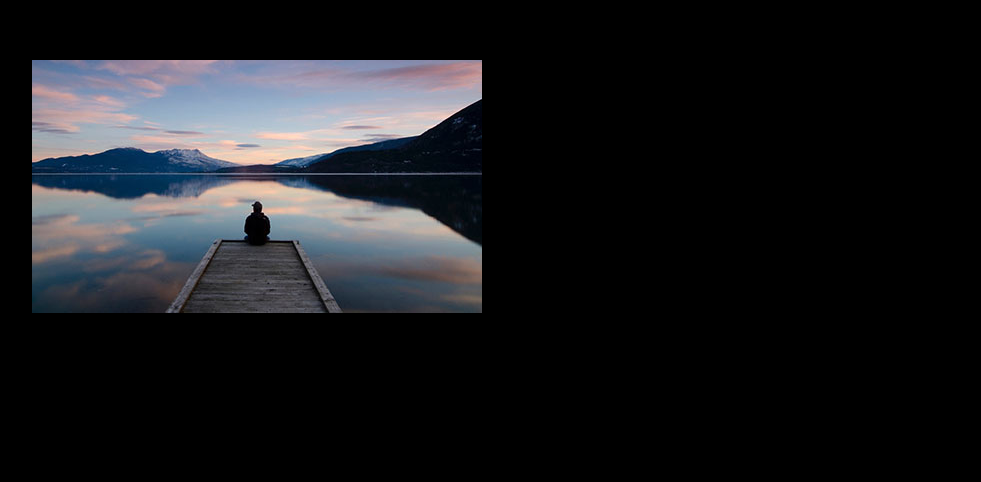
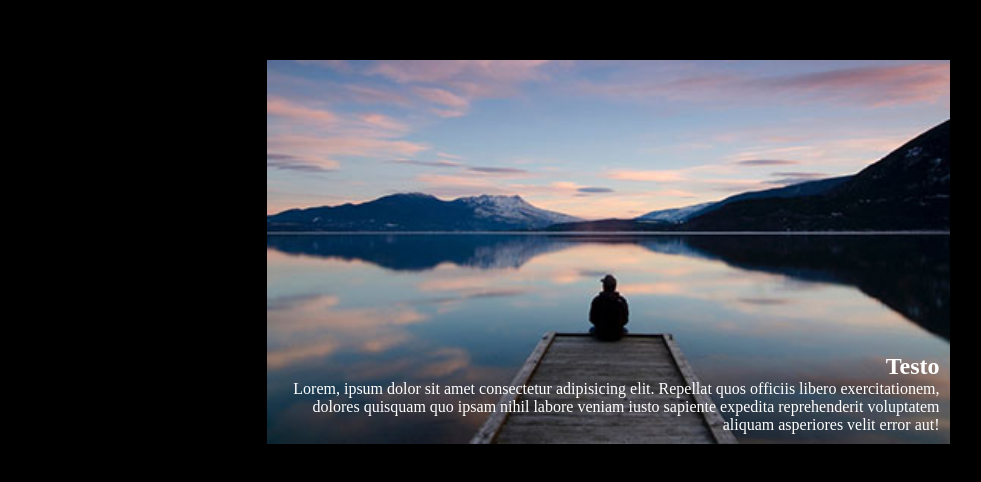
Before and after one commit to alfonsodcf/js-array-carousel, a plain HTML site: page index.html in a window 1280 px wide. Shown: the part 148-630 px from the top of the page, without its empty margins (32-1013 px from the left). Drawn offline with Linux system fonts and the light colour scheme.

Commit message:
style:container&figli

```diff
--- a/css/style.css
+++ b/css/style.css
@@ -26,3 +26,28 @@
     height: 100%;
     position: relative;
 }
+
+.items-container .title{
+    position: absolute;
+    color: white;
+    z-index: 1000;
+    bottom: 0;
+    right: 0;
+    text-align: right;
+    padding: 10px;
+}
+
+.item{
+    display: none;
+    height: 100%;
+}
+
+.item.active {
+    display: block;
+}
+
+.item img{
+    width: 100%;
+    height: 100%;
+    object-fit: cover;
+}
```
